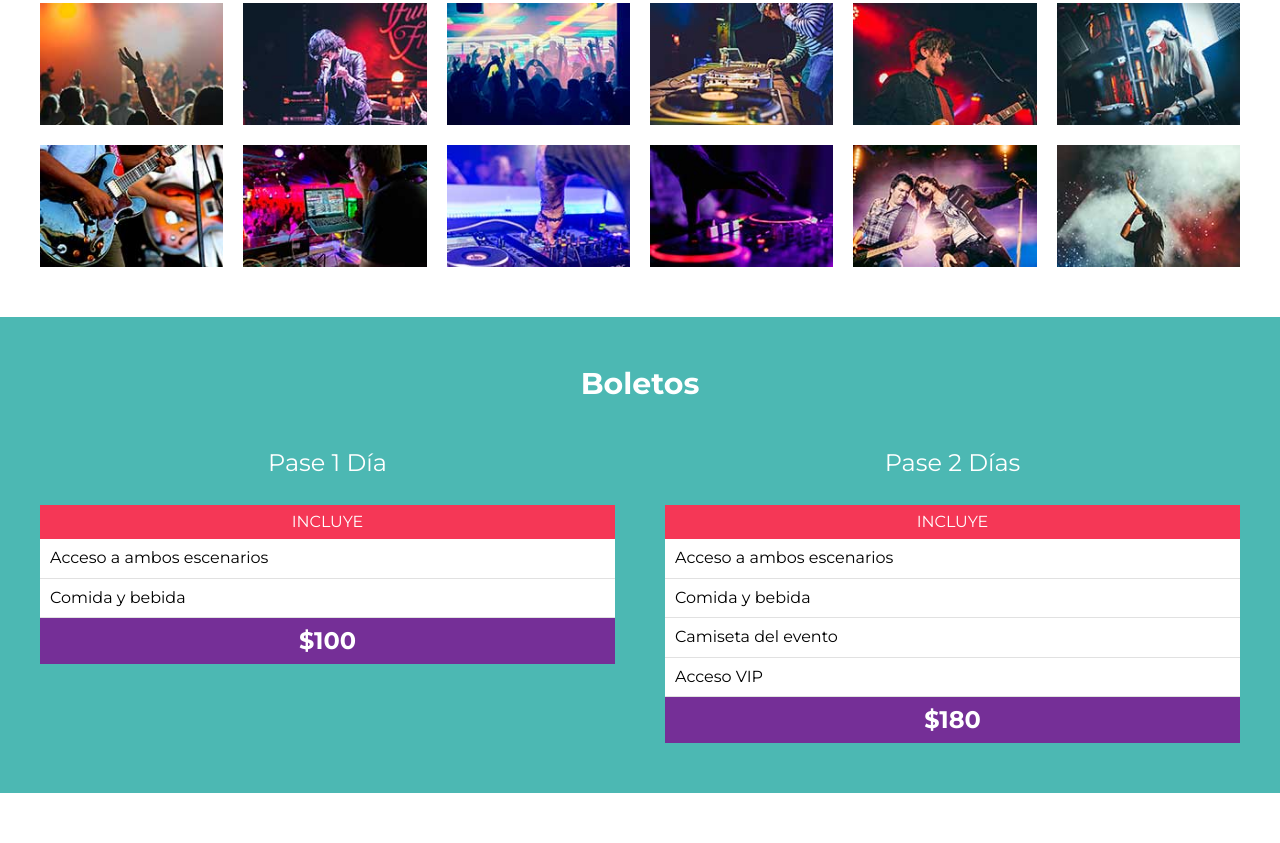
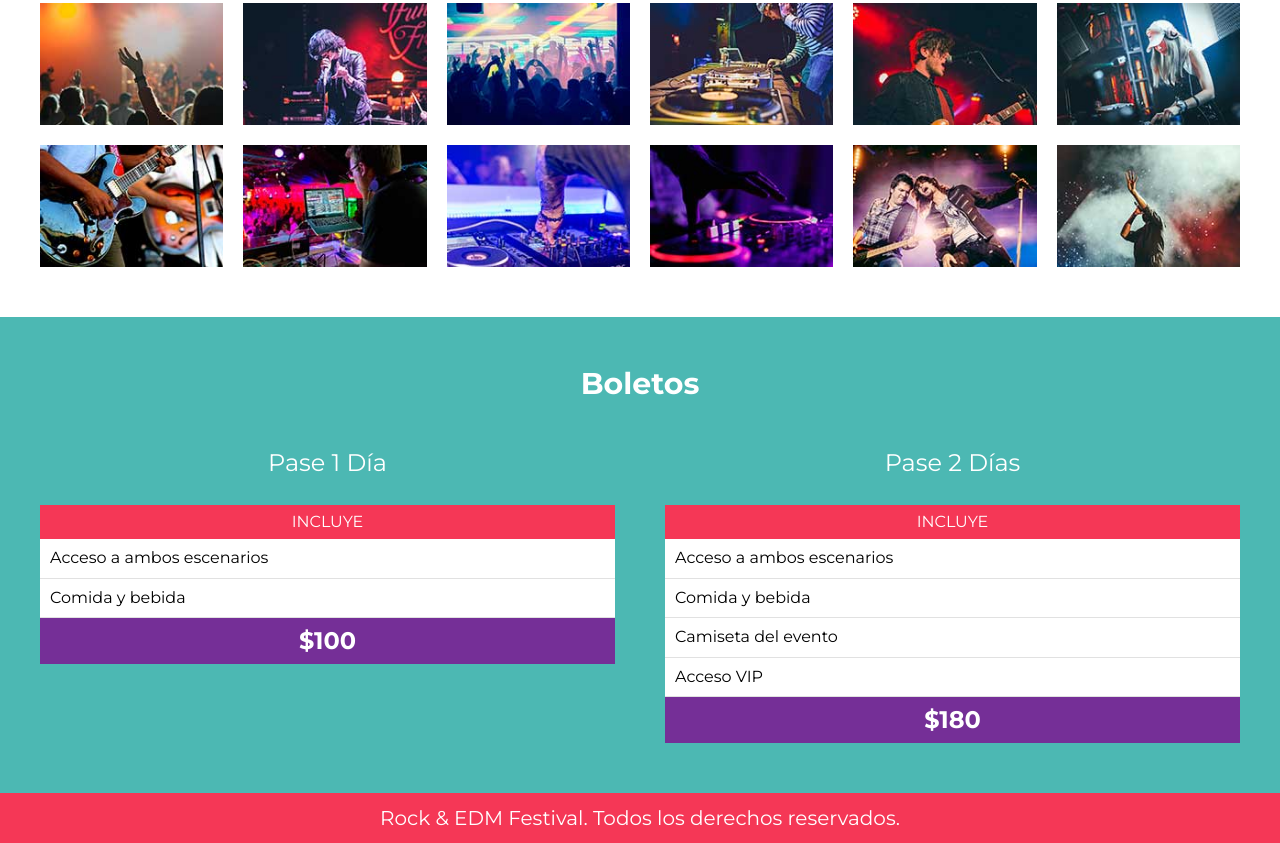
Before and after one commit to isacs33/festival-musica, a website: page index.html in a window 1280 px wide. Shown: the part 2976-3819 px from the top of the page. Before the commit the page ends 3769 px from the top, so only its background shows below. Drawn offline with nearby package versions, Linux system fonts and the light colour scheme; files that its build step writes are made by us from their sources; files whose address does not match are found by name.

Commit message:
Creating the footer

```diff
--- a/index.html
+++ b/index.html
@@ -172,6 +172,10 @@
       </div>
     </section>
 
+    <footer class="site-footer">
+      <p>Rock & EDM Festival. Todos los derechos reservados.</p>
+    </footer>
+
     <script src="build/js/app.js"></script>
   </body>
 </html>
--- /dev/null
+++ b/src/scss/layout/_footer.scss
@@ -0,0 +1,12 @@
+@use "base/variables" as var;
+
+.site-footer {
+  background-color: var.$rosa;
+  padding: 1rem;
+
+  p {
+    margin: 0;
+    text-align: center;
+    color: var.$blanco;
+  }
+}
--- a/src/scss/layout/_index.scss
+++ b/src/scss/layout/_index.scss
@@ -4,3 +4,4 @@
 @forward "lineup";
 @forward "galeria";
 @forward "boletos";
+@forward "footer";
```
